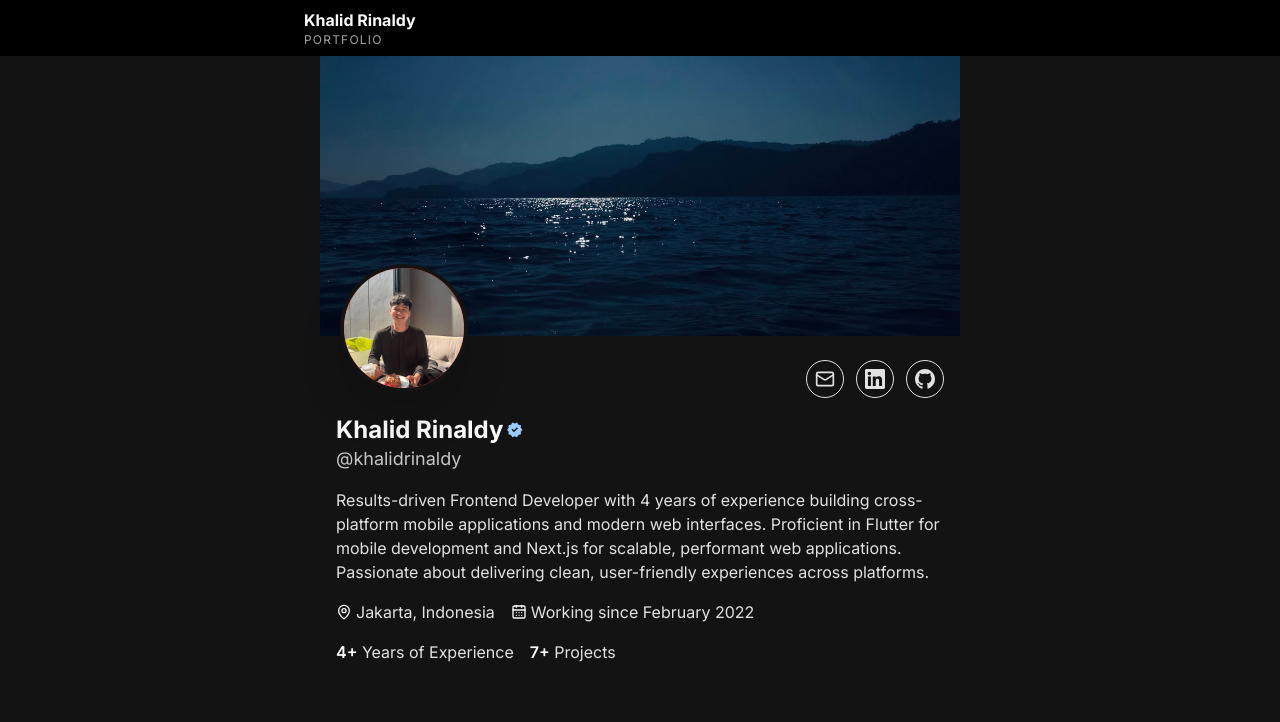
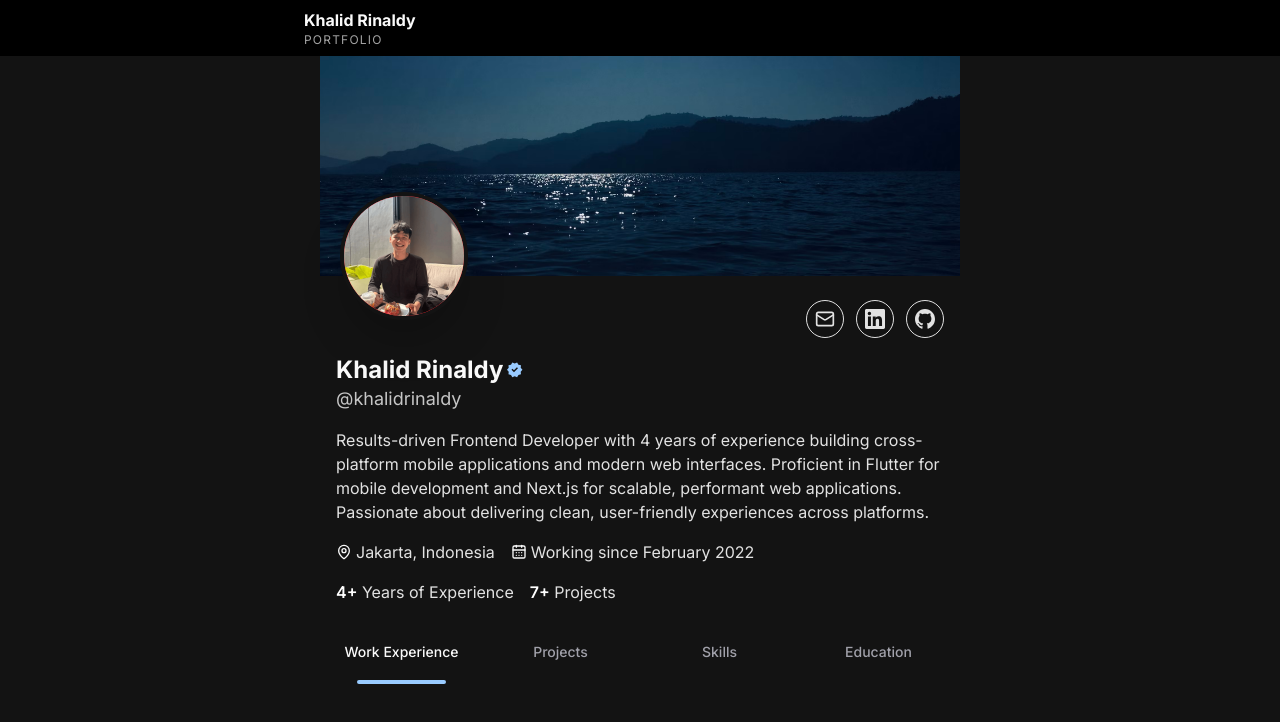
Before and after one commit to khalidrinaldy/portofolio-v2, a Next.js app: page / in a window 1280 px wide. Shown: the top 722 px of the page. Built offline with nearby package versions, Linux system fonts and the light colour scheme.

Commit message:
feat: slicing tabs

```diff
--- a/app/(main)/page.tsx
+++ b/app/(main)/page.tsx
@@ -1,9 +1,11 @@
+import ContentTabsSection from "@/components/sections/ContentTabsSection";
 import ProfileInfoSection from "@/components/sections/ProfileInfoSection";
 
 export default function HomePage() {
-    return (
-        <main className="h-1000">
-            <ProfileInfoSection />
-        </main>
-    )
+  return (
+    <main className="flex flex-col gap-4 items-stretch w-full">
+      <ProfileInfoSection />
+      <ContentTabsSection />
+    </main>
+  );
 }
--- a/app/globals.css
+++ b/app/globals.css
@@ -124,7 +124,7 @@
   --card-foreground: #fafafa;
   --popover: #18181b;
   --popover-foreground: #fafafa;
-  --primary: #e4e4e7;
+  --primary: #99cbff;
   --primary-foreground: #18181b;
   --secondary: #27272a;
   --secondary-foreground: #fafafa;
--- /dev/null
+++ b/components/sections/ContentTabsSection.tsx
@@ -0,0 +1,38 @@
+"use client";
+
+import { useState } from "react";
+import { motion } from "framer-motion";
+import { Tabs, TabsList, TabsTrigger } from "../ui/tabs";
+
+const tabs = [
+  { value: "experiences", label: "Work Experience" },
+  { value: "projects", label: "Projects" },
+  { value: "skills", label: "Skills" },
+  { value: "education", label: "Education" },
+];
+
+export default function ContentTabsSection() {
+  const [active, setActive] = useState("experiences");
+
+  return (
+    <Tabs value={active} onValueChange={setActive} className="w-full">
+      <TabsList
+        className="w-full flex flex-row justify-between bg-background"
+        variant="line"
+      >
+        {tabs.map((tab) => (
+          <TabsTrigger key={tab.value} value={tab.value} className="relative">
+            {tab.label}
+            {active === tab.value && (
+              <motion.div
+                layoutId="underline"
+                className="absolute inset-x-8 bottom-[-5px] h-1 bg-primary rounded-full"
+                transition={{ type: "spring", stiffness: 400, damping: 30 }}
+              />
+            )}
+          </TabsTrigger>
+        ))}
+      </TabsList>
+    </Tabs>
+  );
+}
--- a/components/sections/ProfileInfoSection.tsx
+++ b/components/sections/ProfileInfoSection.tsx
@@ -15,7 +15,7 @@
       <div className="relative w-full">
         <Image
           src="/images/img-beach-night.avif"
-          className="w-full h-70 object-cover object-[center_40%]"
+          className="w-full h-55 object-cover object-[center_40%]"
           alt="Profile"
           width={100}
           height={100}
--- /dev/null
+++ b/components/ui/tabs.tsx
@@ -0,0 +1,91 @@
+"use client";
+
+import * as React from "react";
+import { cva, type VariantProps } from "class-variance-authority";
+import { Tabs as TabsPrimitive } from "radix-ui";
+
+import { cn } from "@/lib/utils";
+
+function Tabs({
+  className,
+  orientation = "horizontal",
+  ...props
+}: React.ComponentProps<typeof TabsPrimitive.Root>) {
+  return (
+    <TabsPrimitive.Root
+      data-slot="tabs"
+      data-orientation={orientation}
+      className={cn(
+        "group/tabs flex gap-2 data-horizontal:flex-col",
+        className,
+      )}
+      {...props}
+    />
+  );
+}
+
+const tabsListVariants = cva(
+  "group/tabs-list inline-flex w-fit items-center justify-center rounded-lg p-1 text-muted-foreground group-data-horizontal/tabs:h-fit group-data-vertical/tabs:h-fit group-data-vertical/tabs:flex-col data-[variant=line]:rounded-none",
+  {
+    variants: {
+      variant: {
+        default: "bg-muted",
+        line: "gap-1 bg-transparent",
+      },
+    },
+    defaultVariants: {
+      variant: "default",
+    },
+  },
+);
+
+function TabsList({
+  className,
+  variant = "default",
+  ...props
+}: React.ComponentProps<typeof TabsPrimitive.List> &
+  VariantProps<typeof tabsListVariants>) {
+  return (
+    <TabsPrimitive.List
+      data-slot="tabs-list"
+      data-variant={variant}
+      className={cn(tabsListVariants({ variant }), className)}
+      {...props}
+    />
+  );
+}
+
+function TabsTrigger({
+  className,
+  ...props
+}: React.ComponentProps<typeof TabsPrimitive.Trigger>) {
+  return (
+    <TabsPrimitive.Trigger
+      data-slot="tabs-trigger"
+      className={cn(
+        "relative inline-flex h-[calc(100%-1px)] flex-1 items-center justify-center gap-1.5 rounded-md border border-transparent px-4 py-0.5 text-xs font-medium whitespace-nowrap text-foreground/60 transition-all group-data-vertical/tabs:w-full group-data-vertical/tabs:justify-start group-data-vertical/tabs:py-[calc(--spacing(1.25))] hover:text-foreground focus-visible:border-ring focus-visible:ring-[3px] focus-visible:ring-ring/50 focus-visible:outline-1 focus-visible:outline-ring disabled:pointer-events-none disabled:opacity-50 has-data-[icon=inline-end]:pr-1 has-data-[icon=inline-start]:pl-1 dark:text-muted-foreground dark:hover:text-foreground [&_svg]:pointer-events-none [&_svg]:shrink-0 [&_svg:not([class*='size-'])]:size-3.5",
+        "group-data-[variant=line]/tabs-list:bg-transparent group-data-[variant=line]/tabs-list:data-active:bg-transparent dark:group-data-[variant=line]/tabs-list:data-active:border-transparent dark:group-data-[variant=line]/tabs-list:data-active:bg-transparent",
+        "data-active:bg-background data-active:text-foreground dark:data-active:border-input dark:data-active:bg-input/30 dark:data-active:text-foreground",
+        "after:absolute after:bg-primary after:opacity-0 after:transition-opacity group-data-horizontal/tabs:after:inset-x-8 group-data-horizontal/tabs:after:bottom-[-5px] group-data-horizontal/tabs:after:h-0.5 group-data-vertical/tabs:after:inset-y-0 group-data-vertical/tabs:after:-right-1 group-data-vertical/tabs:after:w-0.5 group-data-[variant=default]/tabs-list:data-active:after:opacity-100",
+        "py-4 text-body-2!",
+        className,
+      )}
+      {...props}
+    />
+  );
+}
+
+function TabsContent({
+  className,
+  ...props
+}: React.ComponentProps<typeof TabsPrimitive.Content>) {
+  return (
+    <TabsPrimitive.Content
+      data-slot="tabs-content"
+      className={cn("flex-1 text-xs/relaxed outline-none", className)}
+      {...props}
+    />
+  );
+}
+
+export { Tabs, TabsList, TabsTrigger, TabsContent, tabsListVariants };
--- a/package.json
+++ b/package.json
@@ -16,6 +16,7 @@
     "class-variance-authority": "^0.7.1",
     "clsx": "^2.1.1",
     "dotenv": "^17.4.2",
+    "framer-motion": "^12.38.0",
     "lucide-react": "^1.3.0",
     "next": "16.2.4",
     "pg": "^8.20.0",
```
Also changed, not shown: 1 other file (tests, documents, lock files or other folders).
